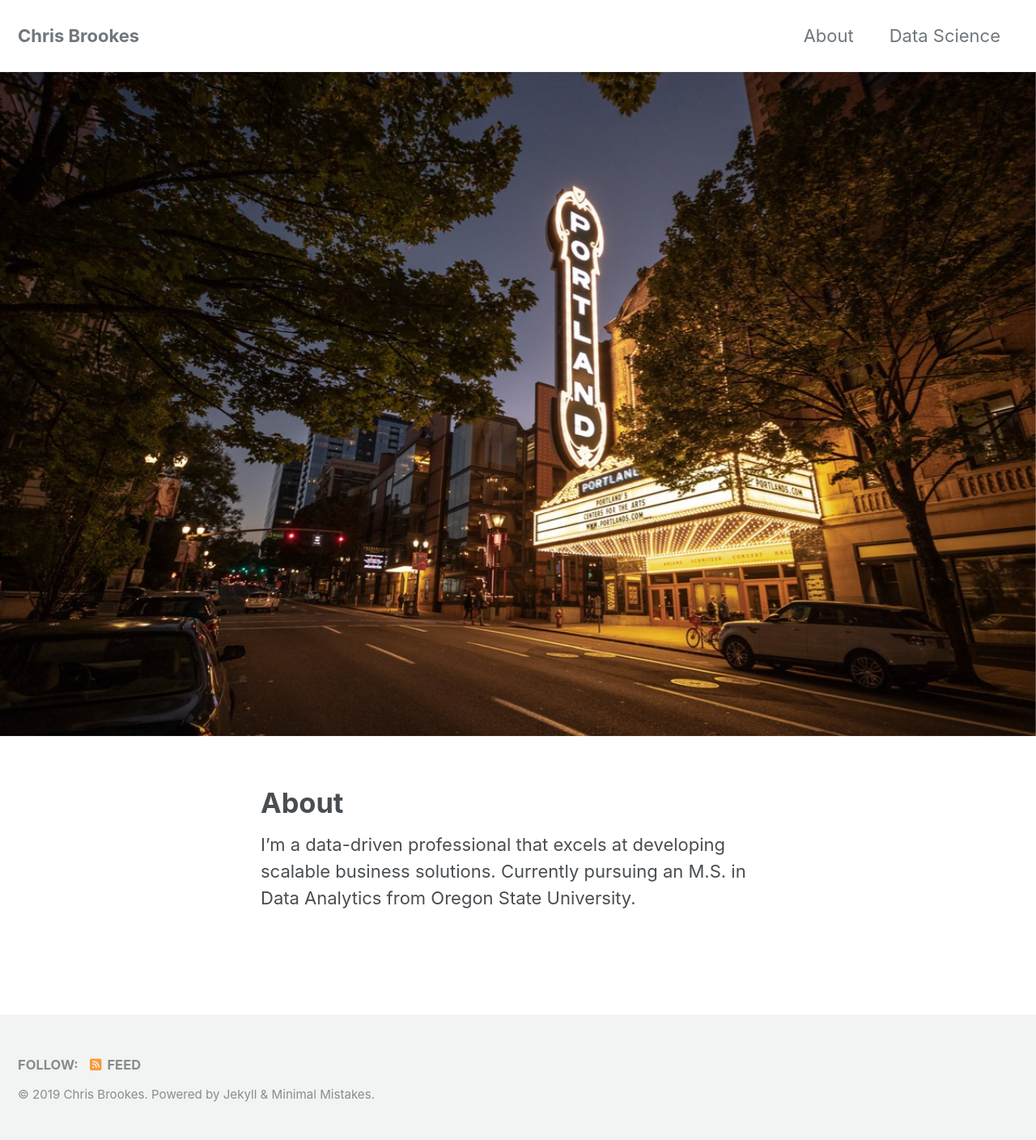
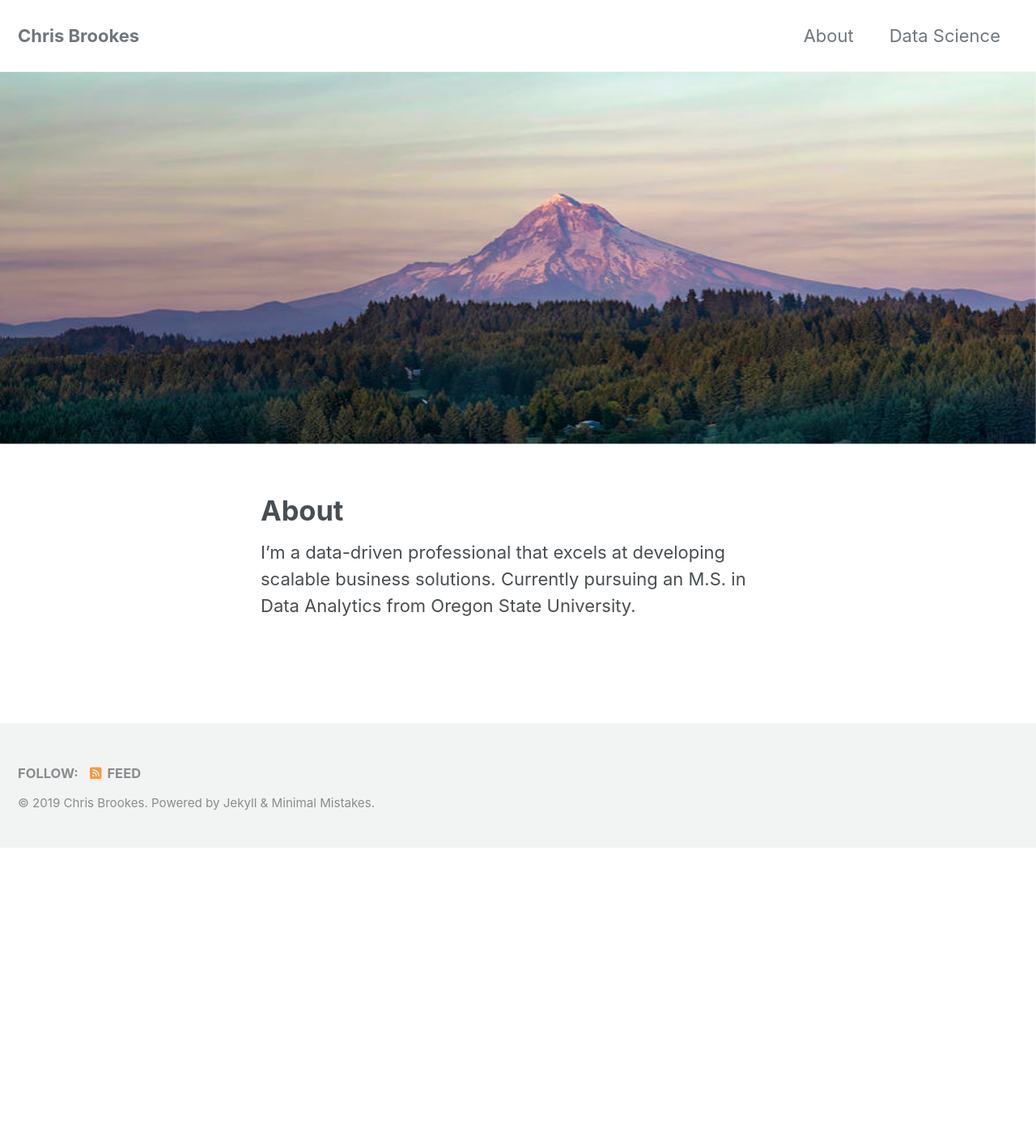
Before and after one commit to Sekoorb/sekoorb.github.io, a Jekyll site: the page built from _pages/about.md, in a window 1280 px wide. Shown: the whole page at 81% size. Built offline with Jekyll 4.4.1, drawn with Linux system fonts in a browser that asks for light colours; cached includes are drawn as plain includes; nearby versions of some CDN libraries; after the commit the page ends 1047 px from its top, so only the background shows below that.

Commit message:
changes pictures

```diff
--- a/_pages/about.md
+++ b/_pages/about.md
@@ -2,7 +2,7 @@
 title: "About"
 permalink: /about/
 header:
-     image: "/images/portlandsign.jpeg"
+     image: "/images/mounthood.jpg"
 ---
 
 I'm a data-driven professional that excels at developing scalable business solutions. Currently pursuing an M.S. in Data Analytics from Oregon State University.
```
Also changed, not shown: images/mounthood.jpg (added), images/waterfront.jpeg (deleted), images/waterfront.jpg (added), 1 other file.
